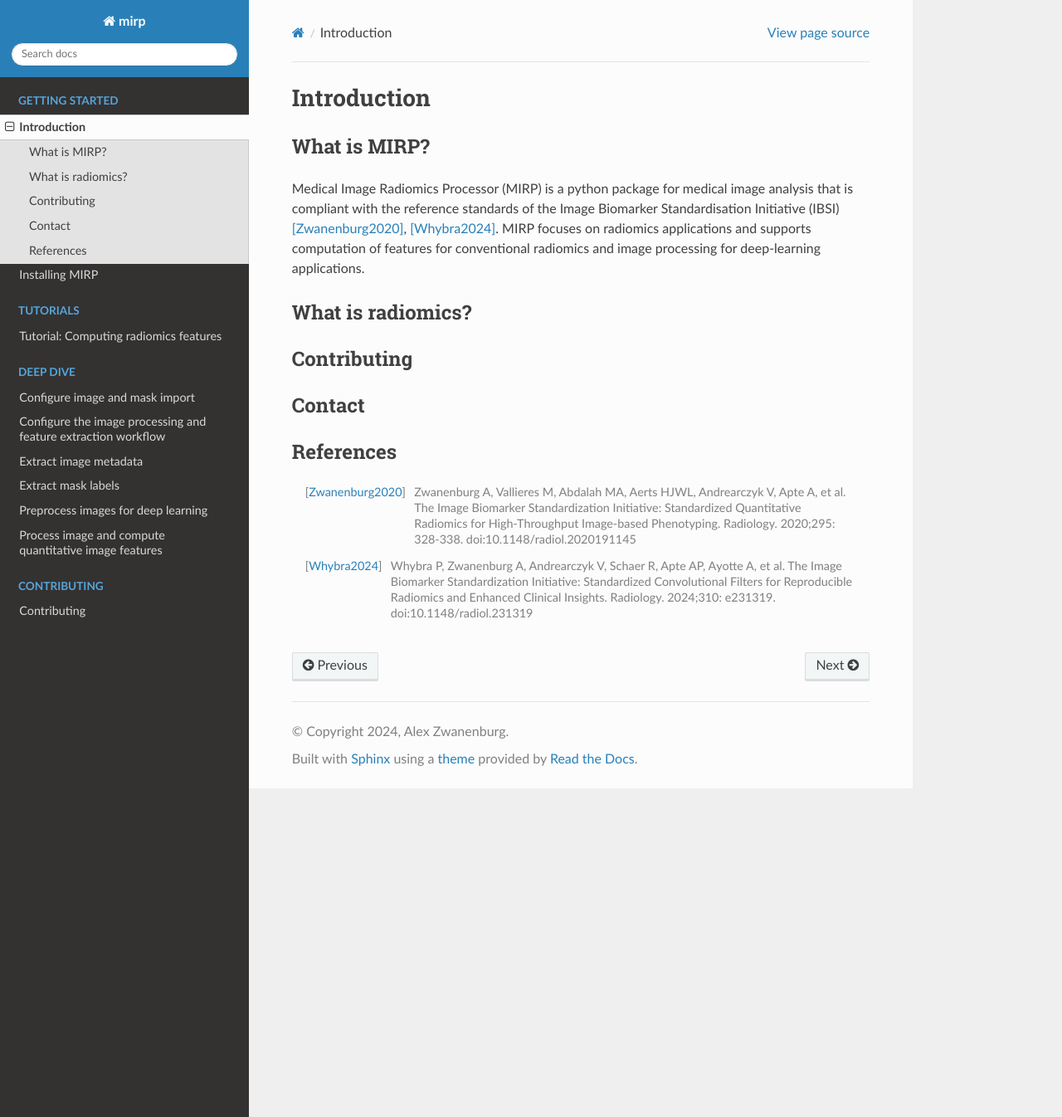
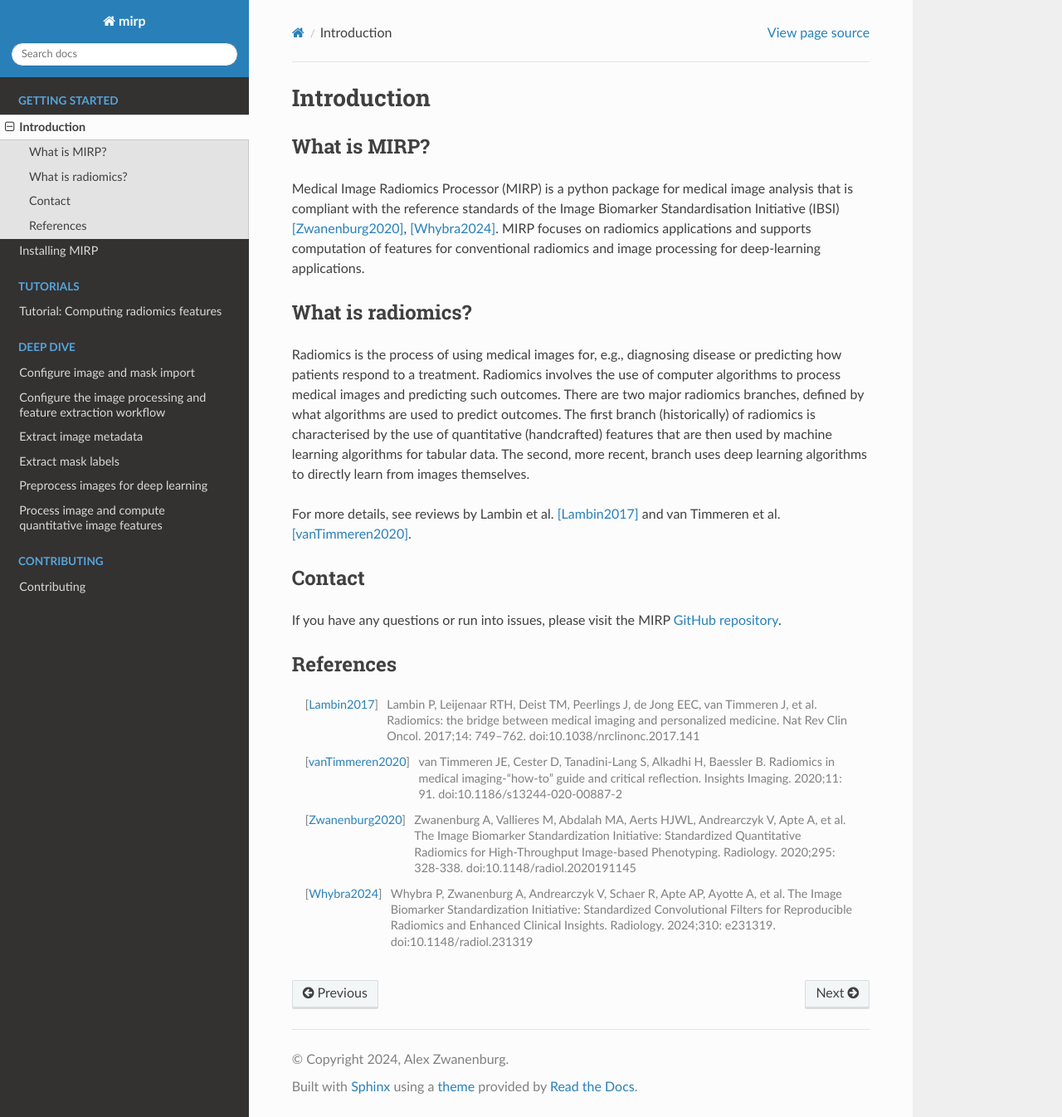
Before and after one commit to oncoray/mirp, a Sphinx documentation site: the page built from docs_source/source/introduction.rst, in a window 1280 px wide and 1346 px high. Shown: the whole window at 83% size. Built offline with Sphinx 7.4.7 and the Read the Docs theme 2.0.0, drawn with Linux system fonts in a browser that asks for light colours.

Commit message:
Update introduction text.

```diff
--- a/docs_source/source/introduction.rst
+++ b/docs_source/source/introduction.rst
@@ -11,15 +11,29 @@ radiomics and image processing for deep-learning applications.
 
 What is radiomics?
 ------------------
+Radiomics is the process of using medical images for, e.g., diagnosing disease or predicting how patients respond to
+a treatment. Radiomics involves the use of computer algorithms to process medical images and predicting such outcomes.
+There are two major radiomics branches, defined by what algorithms are used to predict outcomes. The first branch
+(historically) of radiomics is characterised by the use of quantitative (handcrafted) features that are then used by
+machine learning algorithms for tabular data. The second, more recent, branch uses deep learning algorithms to
+directly learn from images themselves.
 
-Contributing
-------------
+For more details, see reviews by Lambin et al. [Lambin2017]_ and van Timmeren et al. [vanTimmeren2020]_.
 
 Contact
 -------
+If you have any questions or run into issues, please visit the MIRP `GitHub repository <https://github
+.com/oncoray/mirp>`_.
 
 References
 ----------
+
+.. [Lambin2017] Lambin P, Leijenaar RTH, Deist TM, Peerlings J, de Jong EEC, van Timmeren J, et al. Radiomics: the
+  bridge between medical imaging and personalized medicine. Nat Rev Clin Oncol. 2017;14: 749–762.
+  doi:10.1038/nrclinonc.2017.141
+
+.. [vanTimmeren2020] van Timmeren JE, Cester D, Tanadini-Lang S, Alkadhi H, Baessler B. Radiomics in medical
+  imaging-“how-to” guide and critical reflection. Insights Imaging. 2020;11: 91. doi:10.1186/s13244-020-00887-2
 
 .. [Zwanenburg2020] Zwanenburg A, Vallieres M, Abdalah MA, Aerts HJWL, Andrearczyk V, Apte A, et al. The Image
   Biomarker Standardization Initiative: Standardized Quantitative Radiomics for High-Throughput Image-based
```
